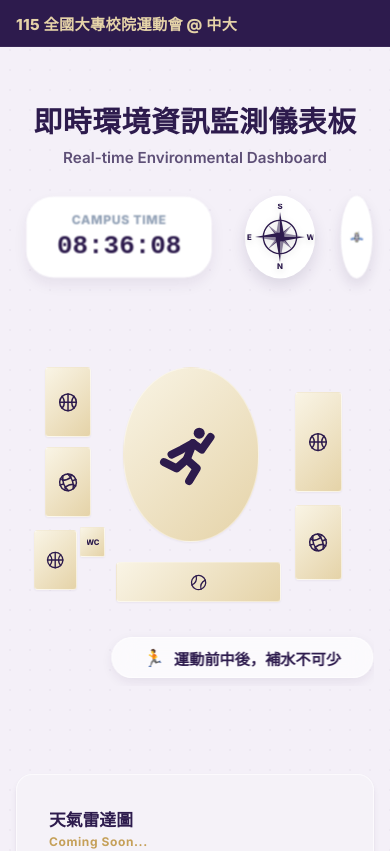
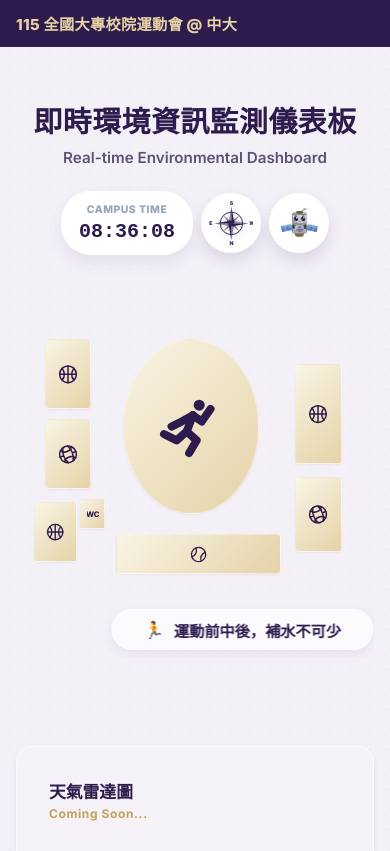
Before and after one commit to Helen202420/NCU_dashboard, a React (Vite) app: page / in a window 390 px wide. Shown: the top 851 px of the page. Built offline with nearby package versions, Linux system fonts and the light colour scheme.

Commit message:
refine dashboard UI

```diff
--- a/src/App.css
+++ b/src/App.css
@@ -170,19 +170,15 @@
 .header-main {
   display: flex;
   align-items: center;
-  justify-content: center;
+  justify-content: space-between;
   position: relative;
   padding-top: 5rem;
   padding-bottom: 1rem;
 }
 
-
-
 .header-title-box {
-  text-align: center;
+  text-align: left;
 }
-
-
 
 .header-title-box h1 {
   font-size: var(--fs-h1);
@@ -192,16 +188,57 @@
   letter-spacing: 0.02em;
 }
 
-
-
 .header-widgets {
-  position: absolute;
-  right: 0;
-  top: 60%;
-  transform: translateY(-50%);
   display: flex;
   align-items: center;
-  gap: 0.4rem;
+  gap: 1.2rem;
+}
+
+.widget-time {
+  background: white;
+  backdrop-filter: blur(10px);
+  padding: 1rem 2rem;
+  border-radius: 30px;
+  box-shadow: 0 8px 16px rgba(45, 27, 77, 0.08);
+  border: 2px solid rgba(255, 255, 255, 0.9);
+  display: flex;
+  flex-direction: column;
+  align-items: center;
+  justify-content: center;
+  flex-shrink: 0;
+}
+
+.widget-time-label {
+  font-size: 0.85rem;
+  font-weight: 800;
+  color: #94A3B8;
+  letter-spacing: 0.05em;
+  margin-bottom: 0.3rem;
+}
+
+.widget-time-value {
+  font-size: 1.8rem;
+  font-weight: 800;
+  color: var(--color-primary-dark);
+  font-family: monospace;
+}
+
+.widget-circle {
+  width: 92px;
+  height: 92px;
+  border-radius: 50%;
+  background: white;
+  border: 2px solid rgba(255, 255, 255, 0.9);
+  box-shadow: 0 8px 16px rgba(45, 27, 77, 0.12);
+  display: flex;
+  align-items: center;
+  justify-content: center;
+  overflow: hidden;
+  flex-shrink: 0;
+}
+
+.widget-circle-padded {
+  padding: 8px;
 }
 
 
@@ -216,10 +253,16 @@
   }
 }
 
-@media (max-width: 850px) {
+@media (max-width: 1250px) {
   .header-main {
     flex-direction: column;
+    align-items: flex-start;
     padding-top: 5rem;
+  }
+
+  .header-title-box {
+    text-align: center;
+    width: 100%;
   }
 
   .header-title-box h1 {
@@ -233,17 +276,46 @@
     margin-top: 1.5rem;
     justify-content: center;
     width: 100%;
-    gap: 0.4rem;
-
+    gap: 0.8rem;
   }
 
-  .header-widgets > div {
-    transform: scale(0.9);
+  .widget-time {
+    padding: 0.75rem 1.25rem;
+  }
+
+  .widget-time-label {
+    font-size: 0.75rem;
+  }
+
+  .widget-time-value {
+    font-size: 1.5rem;
+  }
+
+  .widget-circle {
+    width: 76px;
+    height: 76px;
   }
 }
 
 @media (max-width: 480px) {
   .header-widgets {
-     gap: 0.25rem;
+     gap: 0.5rem;
+  }
+
+  .widget-time {
+    padding: 0.6rem 1rem;
+  }
+
+  .widget-time-label {
+    font-size: 0.65rem;
+  }
+
+  .widget-time-value {
+    font-size: 1.25rem;
+  }
+
+  .widget-circle {
+    width: 60px;
+    height: 60px;
   }
 }
--- a/src/components/Header.jsx
+++ b/src/components/Header.jsx
@@ -75,53 +75,17 @@ const Header = () => {
         </div>
 
         {/* Live Clock block with Robot Image on the right */}
-        <div className="header-widgets" style={{ gap: '1.2rem' }}>
-           <div style={{
-              background: 'white',
-              backdropFilter: 'blur(10px)',
-              padding: '1rem 2rem',
-              borderRadius: '30px',
-              boxShadow: '0 8px 16px rgba(45, 27, 77, 0.08)',
-              border: '2px solid rgba(255, 255, 255, 0.9)',
-              display: 'flex',
-              flexDirection: 'column',
-              alignItems: 'center',
-              justifyContent: 'center'
-           }}>
-              <div style={{ fontSize: '0.85rem', fontWeight: 800, color: '#94A3B8', letterSpacing: '0.05em', marginBottom: '0.3rem' }}>CAMPUS TIME</div>
-              <div style={{ fontSize: '1.8rem', fontWeight: 800, color: 'var(--color-primary-dark)', fontFamily: 'monospace' }}>{timeString}</div>
+        <div className="header-widgets">
+           <div className="widget-time">
+              <div className="widget-time-label">CAMPUS TIME</div>
+              <div className="widget-time-value">{timeString}</div>
            </div>
 
-           <div style={{
-              width: '92px',
-              height: '92px',
-              borderRadius: '50%',
-              background: 'white',
-              border: '2px solid rgba(255, 255, 255, 0.9)',
-              boxShadow: '0 8px 16px rgba(45, 27, 77, 0.12)',
-              display: 'flex',
-              alignItems: 'center',
-              justifyContent: 'center'
-           }}>
-             <CustomCompass size={74} color="var(--color-primary)" />
+           <div className="widget-circle">
+             <CustomCompass size="80%" color="var(--color-primary)" />
            </div>
 
-           <div style={{
-              width: '92px',
-              height: '92px',
-              borderRadius: '50%',
-              background: 'white',
-              backdropFilter: 'blur(12px)',
-              WebkitBackdropFilter: 'blur(12px)',
-              border: '2px solid rgba(255, 255, 255, 0.9)',
-              boxShadow: '0 8px 16px rgba(45, 27, 77, 0.12)',
-              display: 'flex',
-              alignItems: 'center',
-              justifyContent: 'center',
-              overflow: 'hidden',
-              padding: '8px'
-           }}>
-
+           <div className="widget-circle widget-circle-padded" style={{ backdropFilter: 'blur(12px)', WebkitBackdropFilter: 'blur(12px)' }}>
              <img
                 src="/robot.png"
                 alt="NCU Mascot"
```
